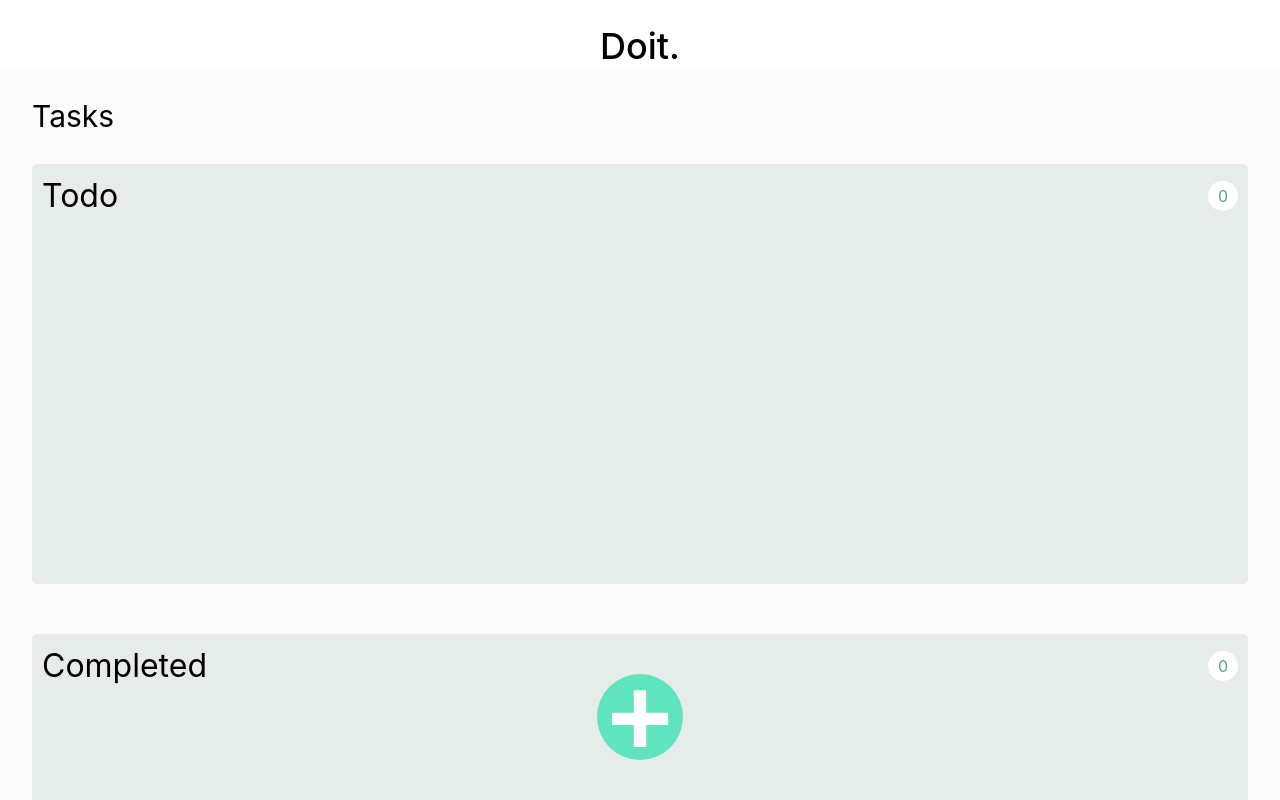
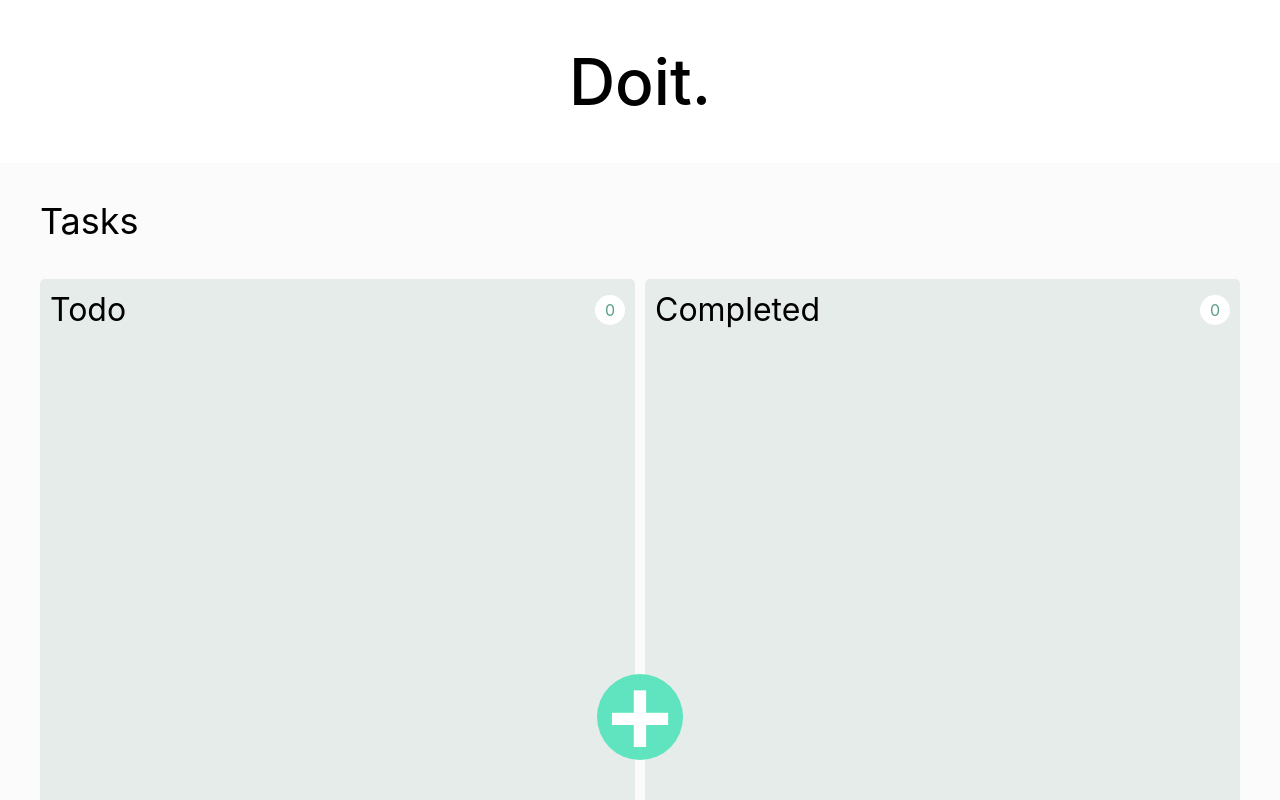
Before and after one commit to SizweMalobola/doit, a React (Create React App) app: page / in a window 1280 px wide. Shown: the top 800 px of the page. Built offline with nearby package versions, Linux system fonts and the light colour scheme.

Commit message:
Add media queries to for desktop version of site

```diff
--- a/src/components/form-modal.module.css
+++ b/src/components/form-modal.module.css
@@ -9,7 +9,6 @@
   top: 50%;
   transform: translate(-50%, -50%);
   min-width: 350px;
-  max-width: 500px;
   z-index: 999;
 }
 .form-container > h1 {
@@ -44,3 +43,19 @@
 .form-container > button:hover {
   background-color: rgb(29, 29, 29);
 }
+@media (min-width: 600px) {
+  .form-container {
+    width: 500px;
+  }
+}
+@media (min-width: 1280px) {
+  .form-container > input {
+    font-size: 20px;
+  }
+  .form-container > textarea {
+    font-size: 20px;
+  }
+  .form-container > button {
+    font-size: 20px;
+  }
+}
--- a/src/components/header.module.css
+++ b/src/components/header.module.css
@@ -1,8 +1,16 @@
 .header-container {
   background-color: white;
-  text-align: center;
+  display: flex;
+  align-items: center;
+  justify-content: center;
 }
 .header-container > h1 {
   font-size: 36px;
   font-weight: 500;
 }
+
+@media (min-width: 1280px) {
+  .header-container > h1 {
+    font-size: 64px;
+  }
+}
--- a/src/components/main-section.module.css
+++ b/src/components/main-section.module.css
@@ -2,12 +2,27 @@
   margin: 0 auto;
   width: 95%;
   position: relative;
+  height: 100%;
 }
 .main-section-container > h3:first-child {
   font-size: 30px;
   font-weight: 400;
 }
 .main-section-container > div {
-  /* display: flex; */
-  /* justify-content: space-between; */
+  height: 100%;
 }
+@media (min-width: 650px) {
+  .main-section-container > div {
+    display: grid;
+    grid-template-columns: repeat(2, 1fr);
+    column-gap: 10px;
+  }
+}
+@media (min-width: 1280px) {
+  .main-section-container {
+    max-width: 1200px;
+  }
+  .main-section-container > h3:first-child {
+    font-size: 36px;
+  }
+} ;
--- a/src/components/task-board.module.css
+++ b/src/components/task-board.module.css
@@ -2,7 +2,7 @@
   background-color: #e5ecea;
   border-radius: 5px;
   padding: 10px;
-  min-height: 400px;
+  min-height: 800px;
   margin-bottom: 50px;
   overflow: auto;
 }
@@ -33,6 +33,9 @@
   position: relative;
   margin-bottom: 1rem;
   box-shadow: 1px 1px 1px rgb(150, 150, 150);
+}
+.task:hover {
+  cursor: move;
 }
 .task > h4 {
   font-size: 25px;
```
